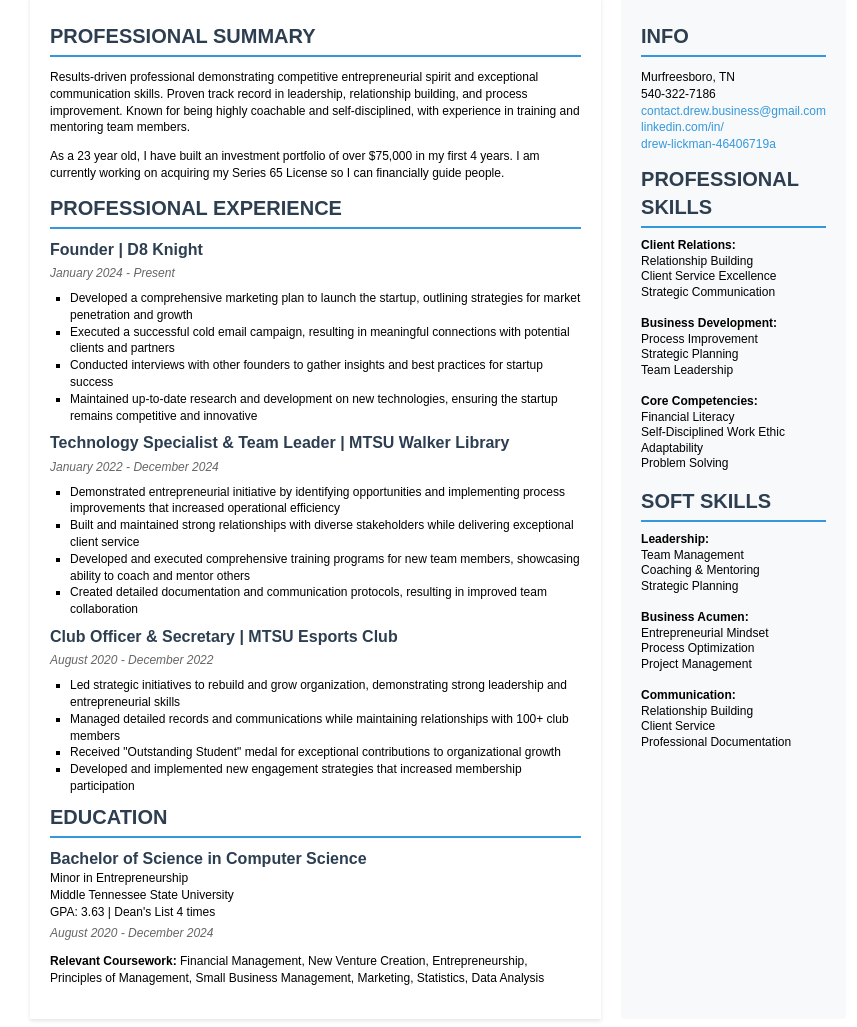
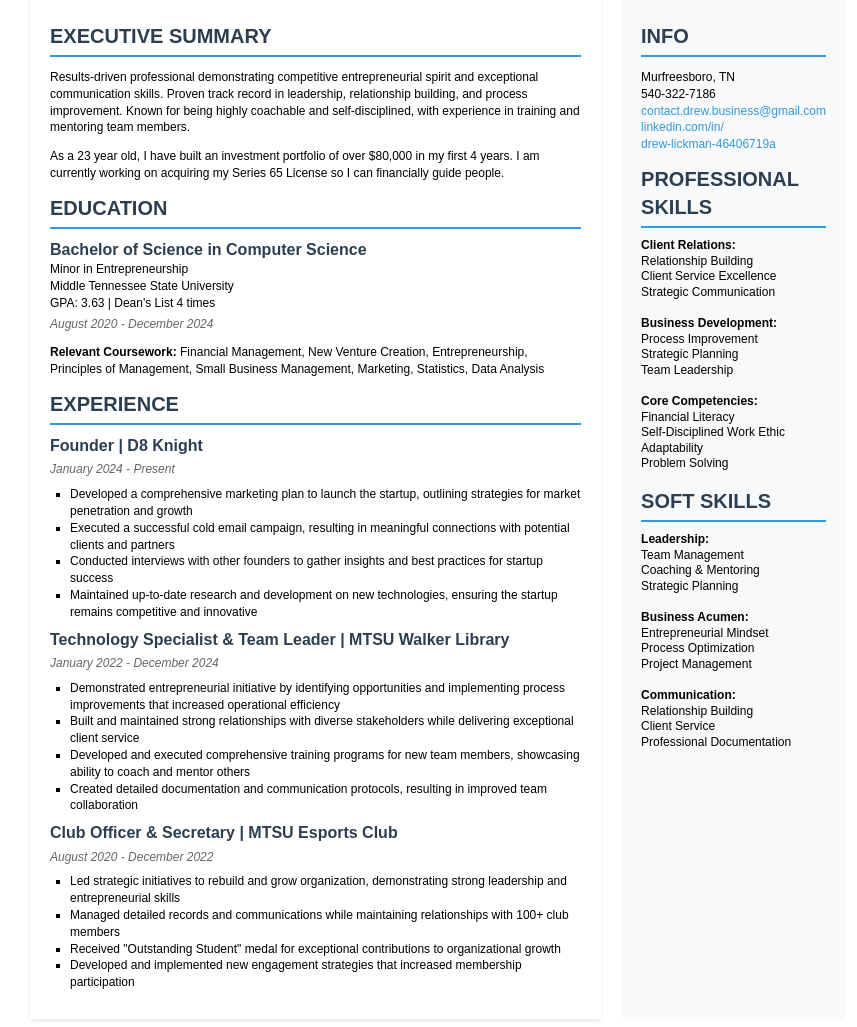
Before and after one commit to DrewLickman/DrewLickman.github.io, a plain HTML site: page Resumes/Financial Advisor Resume.html in a window 1280 px wide. Shown: the part 57-1084 px from the top of the page, without its empty margins (202-1059 px from the left). Drawn offline with Linux system fonts and the light colour scheme.

Commit message:
Rearranged and updated numbers

```diff
--- a/Resumes/Financial Advisor Resume.html
+++ b/Resumes/Financial Advisor Resume.html
@@ -8,15 +8,24 @@
     <h1>DREW LICKMAN</h1>
     <div class="container">
         <div class="main-content">
-
             <section>
-                <h2>PROFESSIONAL SUMMARY</h2>
+                <h2>EXECUTIVE SUMMARY</h2>
                 <p>Results-driven professional demonstrating competitive entrepreneurial spirit and exceptional communication skills. Proven track record in leadership, relationship building, and process improvement. Known for being highly coachable and self-disciplined, with experience in training and mentoring team members.</p>
-                <p>As a 23 year old, I have built an investment portfolio of over $75,000 in my first 4 years. I am currently working on acquiring my Series 65 License so I can financially guide people. </p>
+                <p>As a 23 year old, I have built an investment portfolio of over $80,000 in my first 4 years. I am currently working on acquiring my Series 65 License so I can financially guide people. </p>
             </section>
 
             <section>
-                <h2>PROFESSIONAL EXPERIENCE</h2>
+                <h2>EDUCATION</h2>
+                <div class="job-title">Bachelor of Science in Computer Science</div>
+                <div>Minor in Entrepreneurship</div>
+                <div>Middle Tennessee State University</div>
+                <div>GPA: 3.63 | Dean's List 4 times</div>
+                <div class="date">August 2020 - December 2024</div>
+                <p><strong>Relevant Coursework:</strong> Financial Management, New Venture Creation, Entrepreneurship, Principles of Management, Small Business Management, Marketing, Statistics, Data Analysis</p>
+            </section>
+
+            <section>
+                <h2>EXPERIENCE</h2>
                 <div class="job-title">Founder | D8 Knight</div>
                 <div class="date">January 2024 - Present</div>
                 <ul>
@@ -42,16 +51,6 @@
                     <li>Received "Outstanding Student" medal for exceptional contributions to organizational growth</li>
                     <li>Developed and implemented new engagement strategies that increased membership participation</li>
                 </ul>
-            </section>
-
-            <section>
-                <h2>EDUCATION</h2>
-                <div class="job-title">Bachelor of Science in Computer Science</div>
-                <div>Minor in Entrepreneurship</div>
-                <div>Middle Tennessee State University</div>
-                <div>GPA: 3.63 | Dean's List 4 times</div>
-                <div class="date">August 2020 - December 2024</div>
-                <p><strong>Relevant Coursework:</strong> Financial Management, New Venture Creation, Entrepreneurship, Principles of Management, Small Business Management, Marketing, Statistics, Data Analysis</p>
             </section>
         </div>
 
```
Also changed, not shown: 1 other file.
